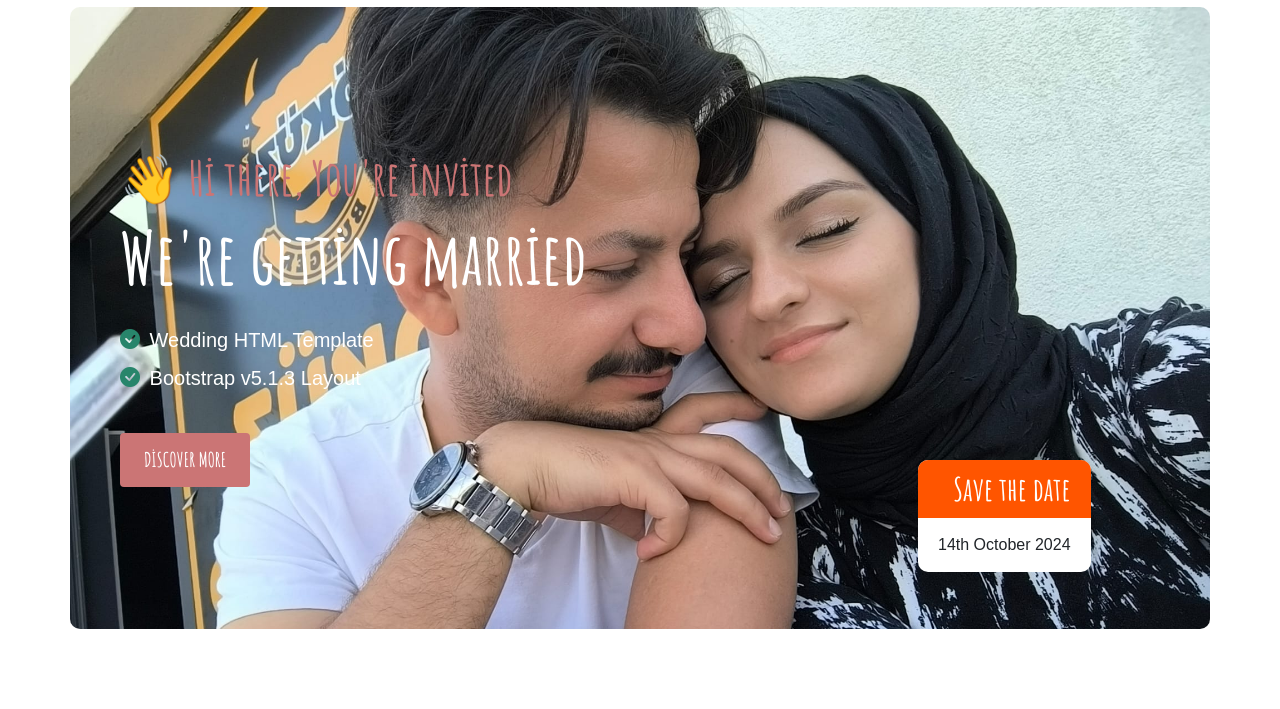
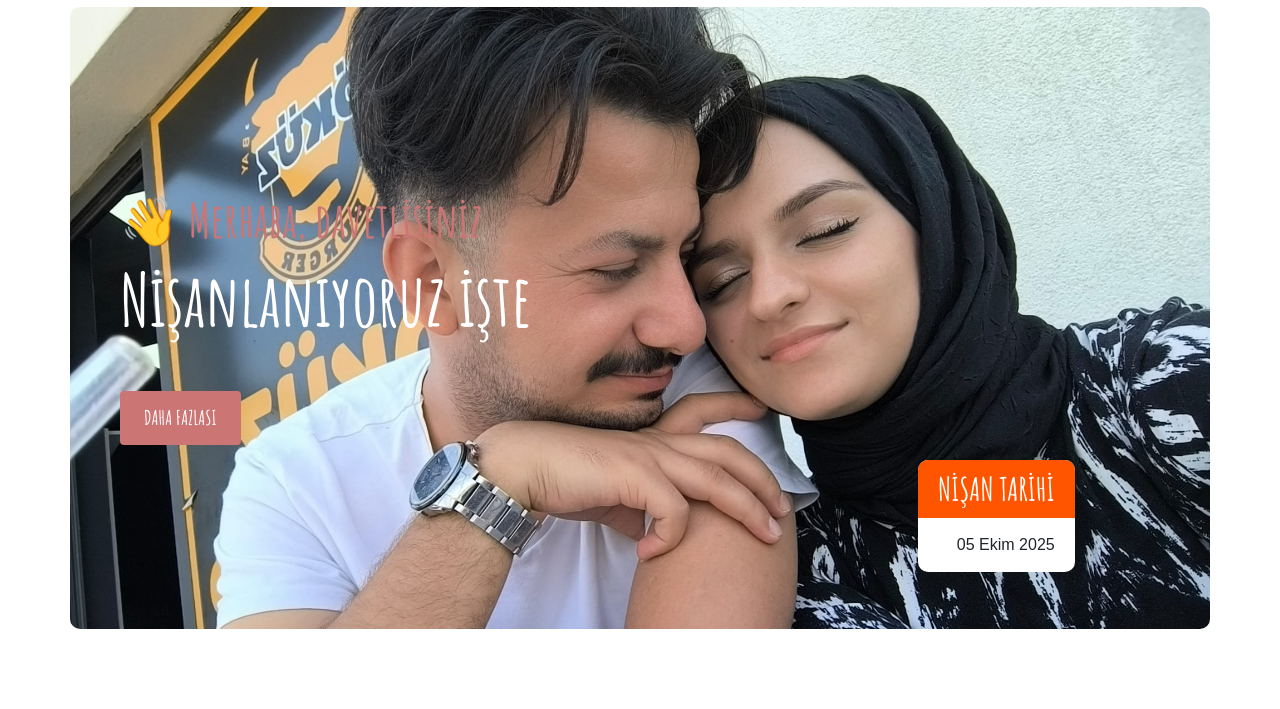
Before and after one commit to barisha-app/Baris-Helin, a plain HTML site: page index.html in a window 1280 px wide. Shown: the part 91-800 px from the top of the page. Drawn offline with Linux system fonts and the light colour scheme.

Commit message:
Update index.html

```diff
--- a/index.html
+++ b/index.html
@@ -102,29 +102,19 @@ Free Bootstrap 5 HTML Template
                     <div class="row h-100">
 
                         <div class="col-lg-6 col-12 my-auto">
-                            <h2>👋 Hi there, You're invited</h2>
+                            <h2>👋 Merhaba, davetlisiniz</h2>
 
-                            <h1 class="text-white hero-title mb-4">We're getting married</h1>
+                            <h1 class="text-white hero-title mb-4">Nişanlanıyoruz işte</h1>
 
-                            <p class="text-white mb-2">
-                                <i class="bi-check-circle-fill custom-icon me-1"></i>
-                                Wedding HTML Template
-                            </p>
-
-                            <p class="text-white">
-                                <i class="bi-check-circle-fill custom-icon me-1"></i>
-                                Bootstrap v5.1.3 Layout
-                            </p>
-
-                            <a href="#section_2" class="custom-link custom-btn btn mt-4">Discover More</a>
+                            <a href="#section_2" class="custom-link custom-btn btn mt-4">DAHA FAZLASI</a>
                         </div>
 
                         <div class="col-lg-3 col-12 save-the-date-wrap mt-auto ms-lg-auto">
                             <div class="save-the-date-thumb">
-                                <h4 class="save-the-date-title">Save the date</h4>
+                                <h4 class="save-the-date-title">NİŞAN TARİHİ</h4>
 
                                 <div class="save-the-date-body">
-                                    <span class="date">14th October 2024</span>
+                                    <span class="date">05 Ekim 2025</span>
                                 </div>
                             </div>
                         </div>
```
